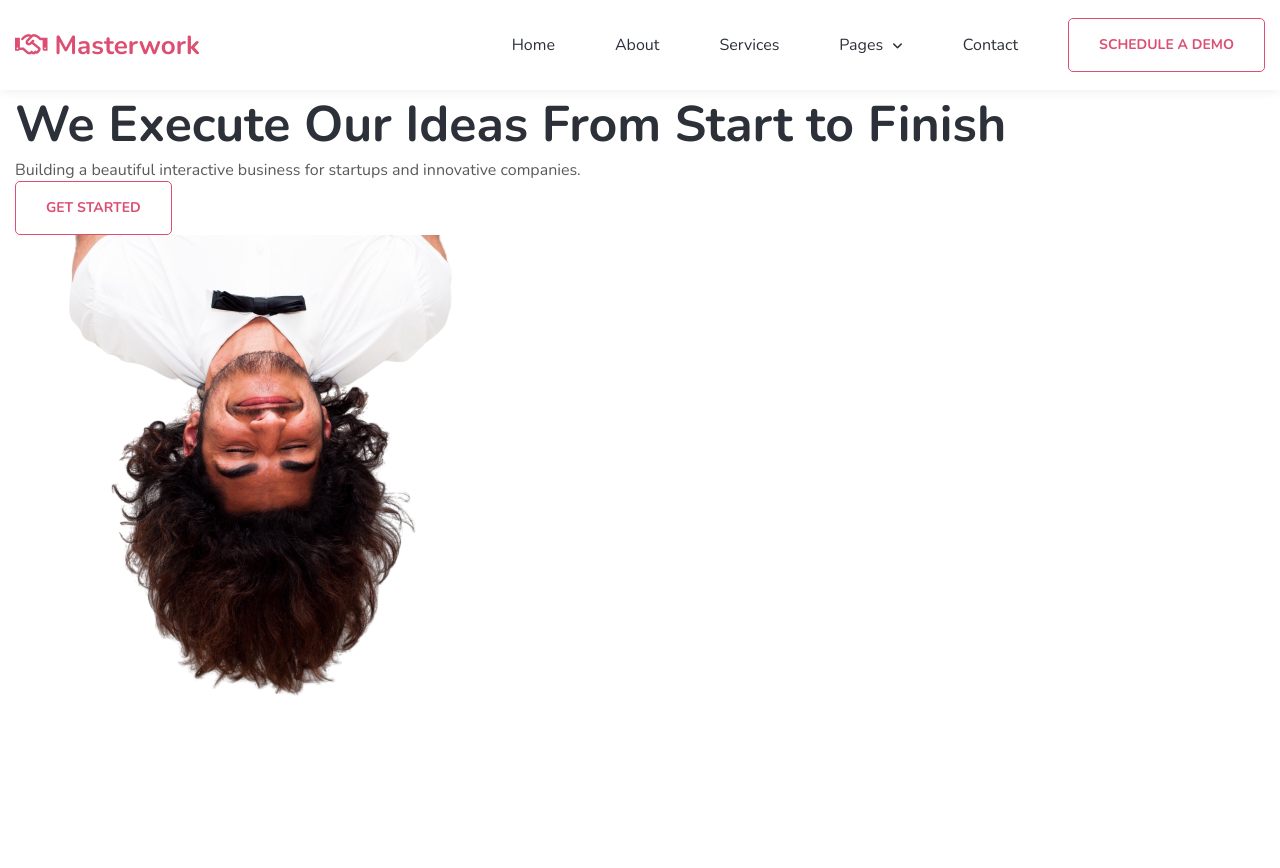
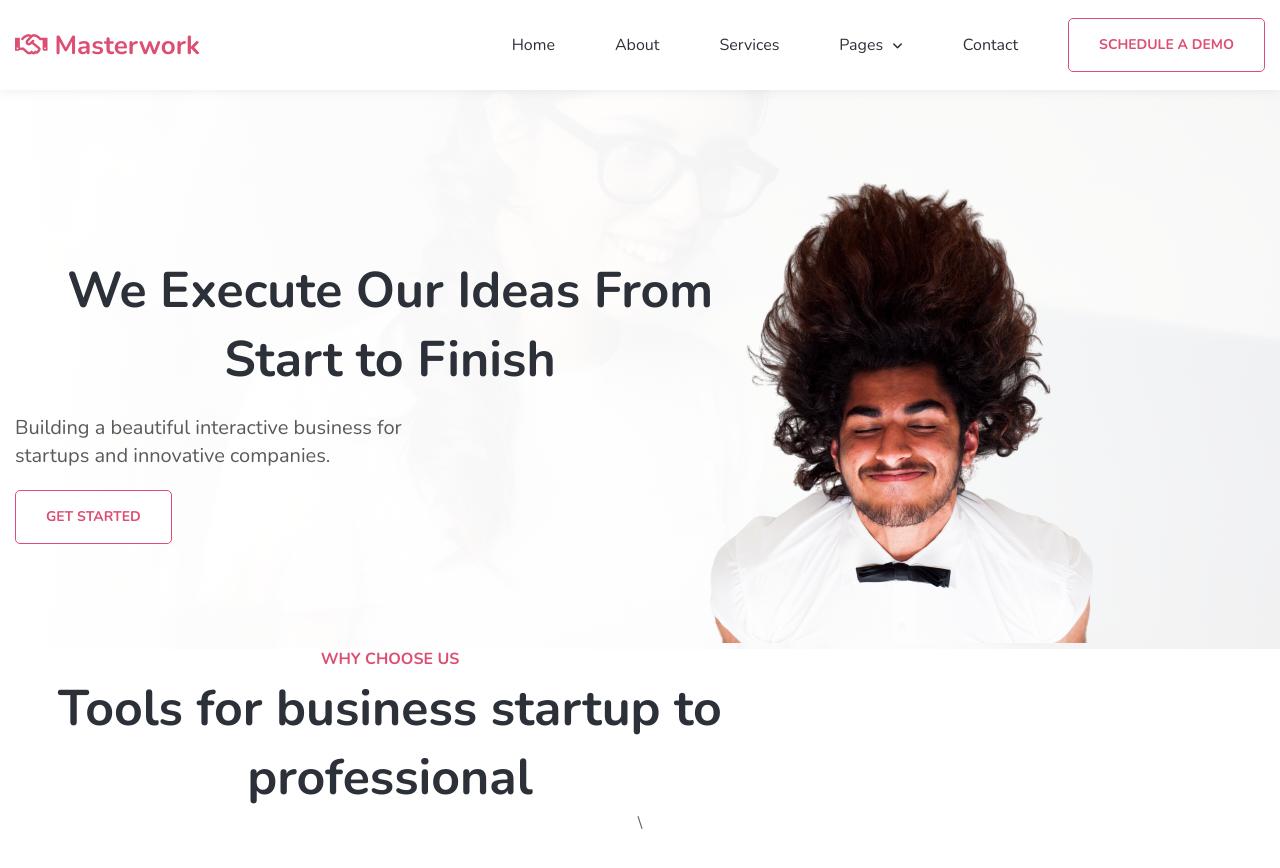
Before and after one commit to Hiuhiphop/masterwork, a plain HTML site: page index.html in a window 1280 px wide. Shown: the top 868 px of the page. Drawn offline with nearby package versions, Linux system fonts and the light colour scheme.

Commit message:
done-carousel

```diff
--- a/assets/css/home.css
+++ b/assets/css/home.css
@@ -51,11 +51,20 @@ a {
   background-color: #dc4f72;
   color: #fff;
 }
+.title {
+  width: 750px;
+  text-align: center;
+}
 .title p {
-
+  font-size: 16px;
+  line-height: 20px;
+  font-weight: 700;
+  color: #dc4f72;
+  text-transform: uppercase;
+  margin-bottom: 5px;
 }
 .title h3 {
-  color: #2C3038;
+  color: #2c3038;
   font-size: 50px;
   font-weight: 700px;
 }
@@ -70,11 +79,7 @@ a {
   transition: all 0.4s ease 0s;
   height: 90px;
   box-shadow: 0 3px 9px rgb(0 0 0 / 5%);
-  transition: ;
-  -webkit-transition:;
-  -moz-transition:;
-  -ms-transition:;
-  -o-transition:;
+  z-index: 100000;
 }
 .header .container {
   height: 100%;
@@ -189,10 +194,45 @@ a {
 /* links */
 .link {
   margin-top: 90px;
-    background-color: #F7F9FC;
+  background-color: #f7f9fc;
   padding: 15px 20px;
 }
 /* carousel */
 .carousel {
   margin-top: 90px;
+  padding-top: 60px;
+  background: #ffffff;
+  background-image: linear-gradient(to right, #fff, rgba(255, 255, 255, 0.92)),
+    url(../img/banner.jpg);
+  background-repeat: no-repeat, no-repeat, no-repeat;
+  background-position: center;
+  background-attachment: fixed;
 }
+.carousel .container {
+  display: flex;
+  align-items: center;
+}
+.carousel-left {
+  width: 50%;
+}
+.carousel-right {
+  width: 50%;
+}
+.carousel-left .content p {
+  font-size: 20px;
+  line-height: 28px;
+  font-weight: 400;
+  padding: 20px 0px;
+  max-width: 450px;
+}
+.carousel-right img {
+  transform: rotate(180deg);
+  -webkit-transform: rotate(180deg);
+  -moz-transform: rotate(180deg);
+  -ms-transform: rotate(180deg);
+  -o-transform: rotate(180deg);
+}
+/* why choose us */
+.feature {
+  text-align: center;
+}
--- a/home.html
+++ b/index.html
@@ -98,6 +98,15 @@
       </div>
     </section>
     <!-- why choose us -->
+    <section class="feature">
+      <div class="container">
+        <div class="title">
+          <p>WHY CHOOSE US</p>
+          <h3>Tools for business startup to professional</h3>
+        </div>\
+        <div class="content"></div>
+      </div>
+    </section>
     <!-- about -->
     <!-- carousel 2 -->
     <!-- solutions -->
```
Lines whose indentation alone changed are shown as unchanged.
